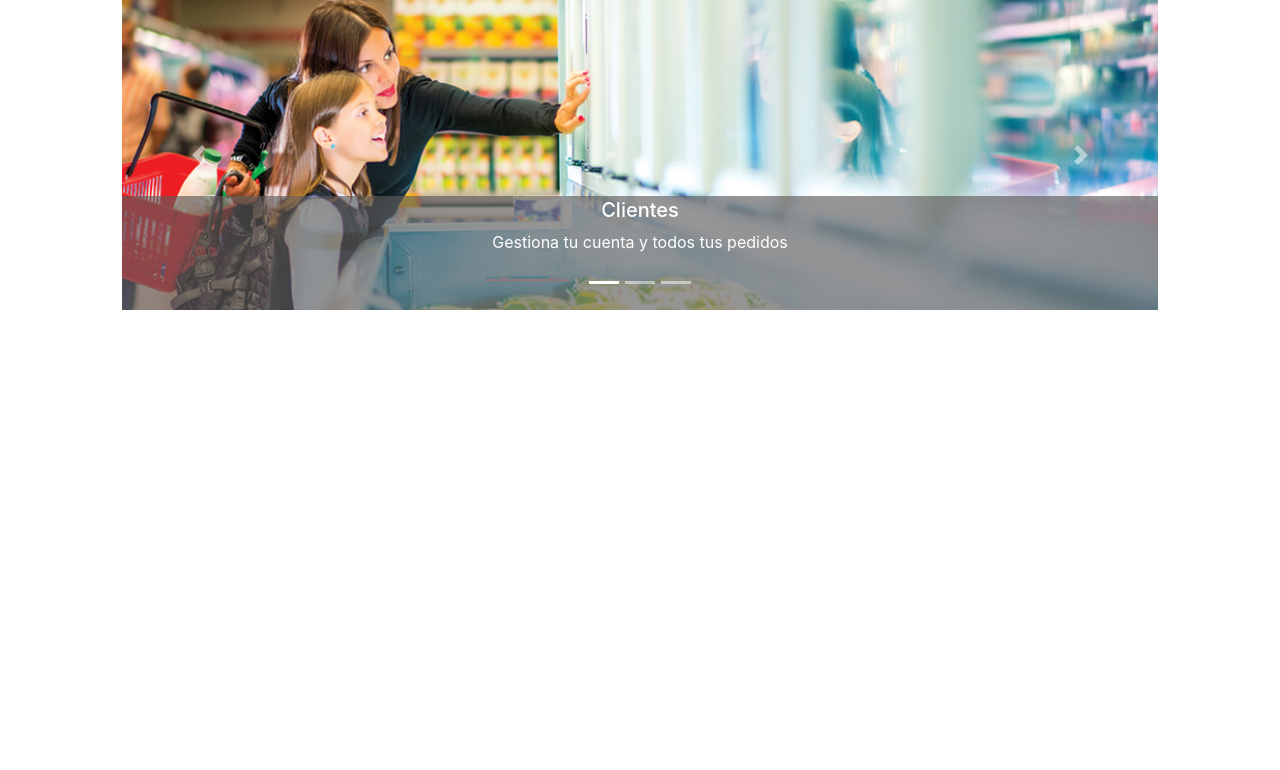
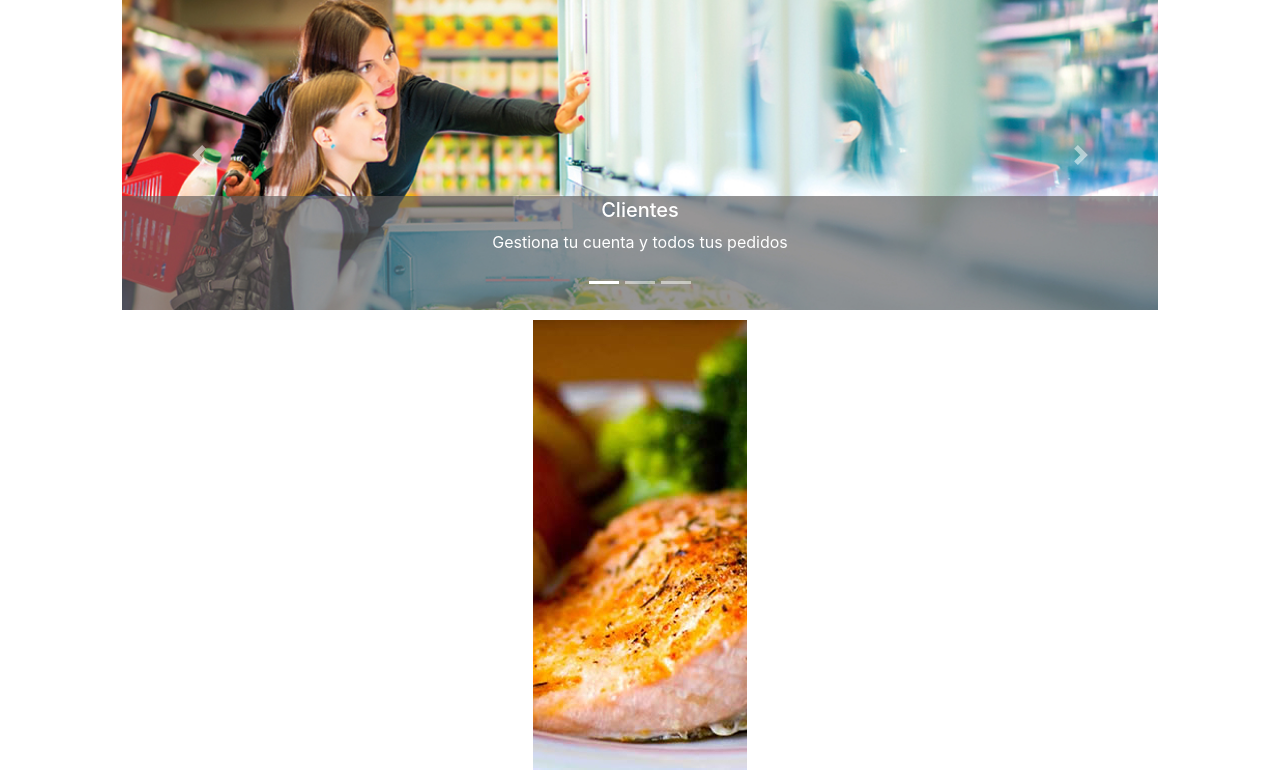
Before and after one commit to ivantriguero/Proyecto_IAW_Triguero_Curado, a PHP site: page / in a window 1280 px wide. Shown: the part 157-927 px from the top of the page. Before the commit the page ends 467 px from the top, so only its background shows below. Run offline with PHP 8.4, Linux system fonts and the light colour scheme; some libraries are stand-ins or nearby versions.

Commit message:
16/01/2019

```diff
--- a/cabecera.php
+++ b/cabecera.php
@@ -33,7 +33,6 @@
 
 
 
-
       <?php
 
 ?>
--- a/css/index.css
+++ b/css/index.css
@@ -0,0 +1,72 @@
+.imagebox{
+overflow:hidden;
+height: 450px;
+width:300px;
+  }
+
+.imagen1 {
+	width:300px;
+  height:450px;
+	background-image: url("../imagenes/comida1.jpg");
+	background-position:center;
+  -webkit-transition: all .5s ease;
+  -moz-transition: all .5s ease;
+  -ms-transition: all .5s ease;
+  -o-transition: all .5s ease;
+  transition: all .5s ease;
+}
+.imagen1:hover {
+  -webkit-transform: scale(1.2);
+  -moz-transform: scale(1.2);
+  -o-transform: scale(1.2);
+  -ms-transform: scale(1.2); /* IE 9 */
+  transform: scale(1.2);
+}
+
+.e1{
+    display: none;
+    font-size: 35px;
+    color: #ffffff;
+    font-family: sans-serif;
+    text-align: center;
+    margin: auto;
+    position: absolute;
+    top: 0;
+    left: 0;
+    bottom: 0;
+    right: 0;
+    height: 50px;
+    cursor: pointer;
+}
+
+.imagebox:hover .imagen1, .imagebox:focus .imagen1 {
+    -ms-transform: scale(1.2);
+    -moz-transform: scale(1.2);
+    -webkit-transform: scale(1.2);
+    -o-transform: scale(1.2);
+    transform: scale(1.2);
+}
+
+.imagebox:hover .imagen1:before, .imagebox:focus .imagen1:before {
+    display: block;
+}
+
+.imagebox:hover .e1, .imagebox:focus .e1 {
+    display: block;
+}
+
+.imagen1:before {
+    content: "";
+    display: none;
+    height: 100%;
+    width: 100%;
+    position: absolute;
+    top: 0;
+    left: 0;
+    background-color: rgba(52,73,94,0.75);
+}
+
+@media screen and (max-width: 960px) {
+    .parent {width: 100%; margin: 20px 0px}
+		.wrapper {padding: 20px 20px;}
+}
--- a/css/registro.css
+++ b/css/registro.css
@@ -1,5 +1,5 @@
 #form {
     background-color: #C70039;
     height: 300px;
-    border-radius: 10px
+    border-radius: 10px;
 }
--- a/index.php
+++ b/index.php
@@ -5,8 +5,9 @@
     <meta name="viewport" content="width=device-width, initial-scale=1.0">
     <title>MercaPalacio</title>
     <link rel="shortcut icon" href="./imagenes/logo1.png" />
-    <link rel="stylesheet" type="text/css" href="index.css">
+    <link rel="stylesheet" type="text/css" href="./css/index.css">
     <script src="http://ajax.googleapis.com/ajax/libs/jquery/1.11.2/jquery.min.js"></script>
+    <script src="https://ajax.googleapis.com/ajax/libs/jquery/3.1.0/jquery.min.js"></script>
     <link rel="stylesheet" href="https://stackpath.bootstrapcdn.com/bootstrap/4.2.1/css/bootstrap.min.css" integrity="sha384-GJzZqFGwb1QTTN6wy59ffF1BuGJpLSa9DkKMp0DgiMDm4iYMj70gZWKYbI706tWS" crossorigin="anonymous">
     <script src="https://stackpath.bootstrapcdn.com/bootstrap/4.2.1/js/bootstrap.min.js" integrity="sha384-B0UglyR+jN6CkvvICOB2joaf5I4l3gm9GU6Hc1og6Ls7i6U/mkkaduKaBhlAXv9k" crossorigin="anonymous"></script>
     <style>
@@ -21,6 +22,7 @@
       <?php
 include 'cabecera.php';
 ?>
+
         <div class="container-fluid" style="padding:0px">
         <div class="row justify-content-center">
           <div class="col-md-10" style="margin-top:10px">
@@ -65,6 +67,9 @@ include 'cabecera.php';
        </div>
     </div>
     </div>
+    <div class="row justify-content-center" style="padding-top:10px">
+    <div class="col-md-2 imagebox" style="padding:0px"><div class="imagen1"><a href="#" class="e1">Comida</a></div></div>
+    </div>
       </div>
       </div>
       <script>
```
Also changed, not shown: imagenes/comida1.jpg (added).
